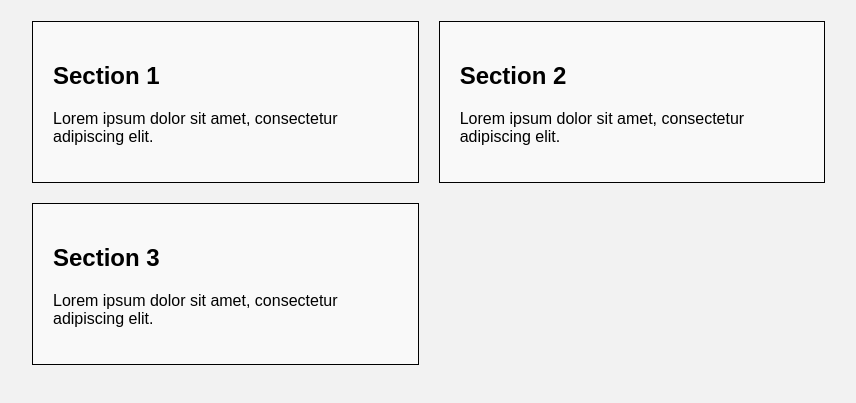
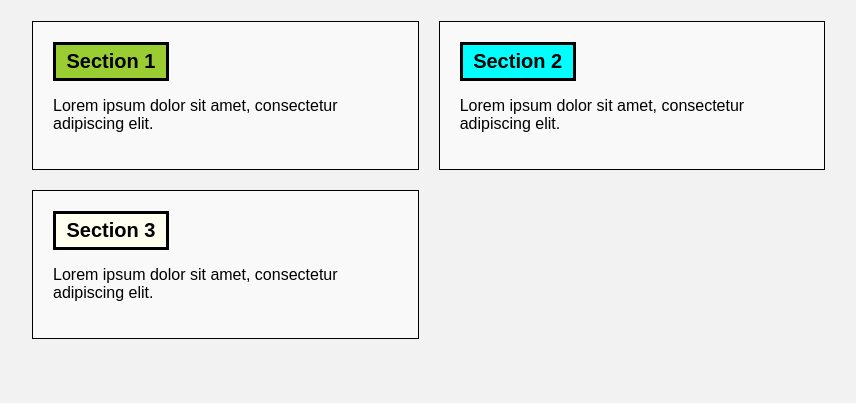
Before and after one commit to nbraas/test, a plain HTML site: page module2-solution/index.html in a window 1280 px wide. Shown: the part 89-492 px from the top of the page, without its empty margins (28-884 px from the left). Drawn offline with Linux system fonts and the light colour scheme.

Commit message:
Add files via upload
Signed-off-by: nbraas <136879551+nbraas@users.noreply.github.com>

```diff
--- a/module2-solution/css/styles.css
+++ b/module2-solution/css/styles.css
@@ -44,6 +44,42 @@ body {
 .section-title h2 {
   font-size: 125%;
 }
+.sec1{
+  color: black;
+    /*float: right;*/
+    width: 100px;
+    padding: 5px;
+    margin: 0px;
+    border: 3px solid black;
+    text-align: center;
+    font-size: 125%;
+    font-weight: bold;
+    background-color: yellowgreen;
+}
+.sec2{
+  color: black;
+    /*float: right;*/
+    width: 100px;
+    padding: 5px;
+    margin: 0px;
+    border: 3px solid black;
+    text-align: center;
+    font-size: 125%;
+    font-weight: bold;
+    background-color: cyan;
+}
+.sec3{
+  color: black;
+    /*float: right;*/
+    width: 100px;
+    padding: 5px;
+    margin: 0px;
+    border: 3px solid black;
+    text-align: center;
+    font-size: 125%;
+    font-weight: bold;
+    background-color: ivory;
+}
 
 /* Styles for desktop view (992px and above) */
 @media (min-width: 992px) {
@@ -76,7 +112,7 @@ body {
     width: 50%;
    /* float: none;*/
     float: left;
-   /* clear: both;*/
+    /*clear: left;*/
     clear: none;
     margin-right: 20px;
   }
--- a/module2-solution/index.html
+++ b/module2-solution/index.html
@@ -10,17 +10,17 @@
     <h1>Responsive Page</h1>
 
     <section class="section">
-      <h2>Section 1</h2>
+      <h2 class="sec1">Section 1</h2>
       <p>Lorem ipsum dolor sit amet, consectetur adipiscing elit.</p>
     </section>
 
     <section class="section">
-      <h2>Section 2</h2>
+      <h2 class="sec2">Section 2</h2>
       <p>Lorem ipsum dolor sit amet, consectetur adipiscing elit.</p>
     </section>
 
     <section class="section">
-      <h2>Section 3</h2>
+      <h2 class="sec3">Section 3</h2>
       <p>Lorem ipsum dolor sit amet, consectetur adipiscing elit.</p>
     </section>
   </div>
```
